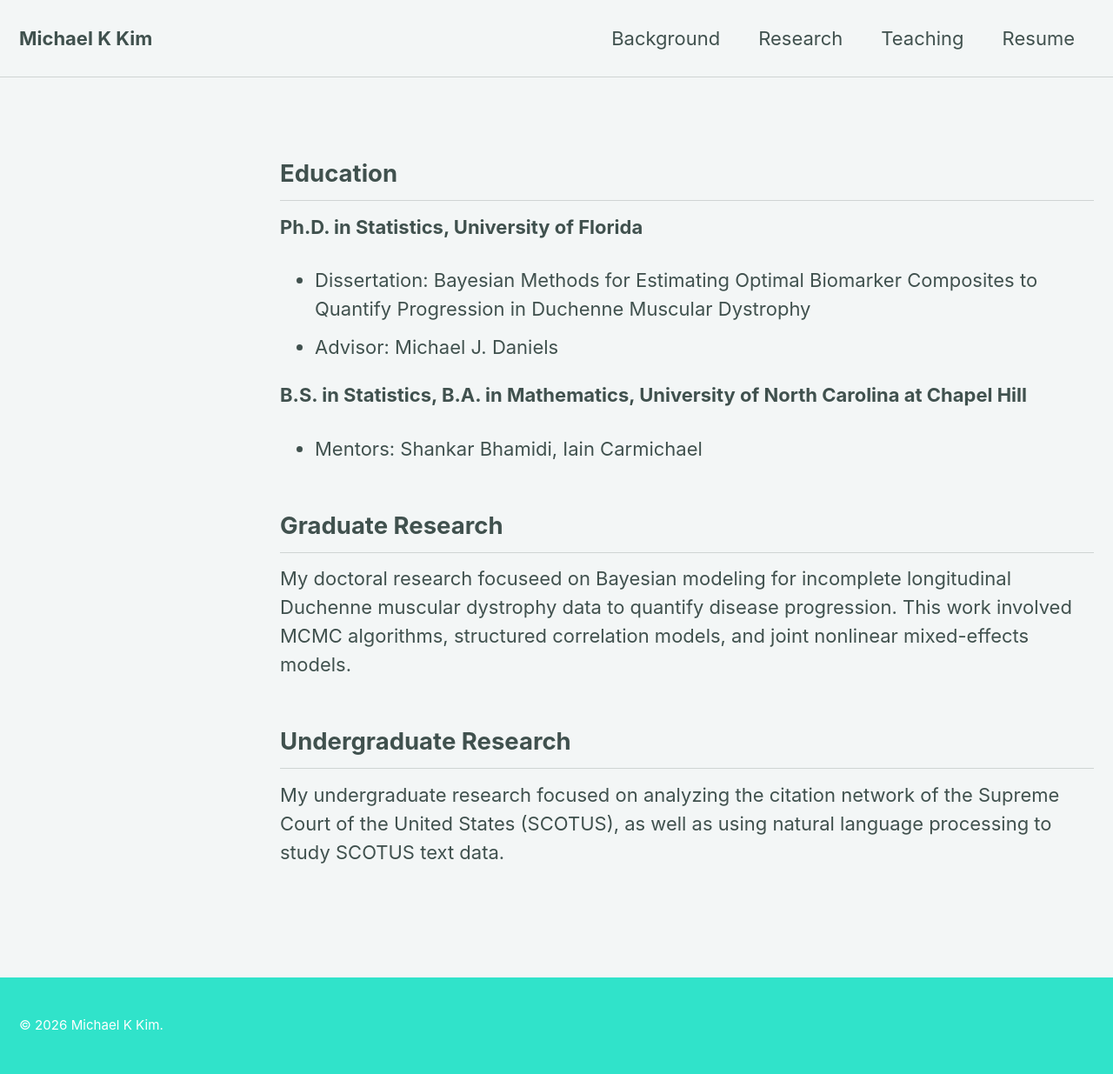
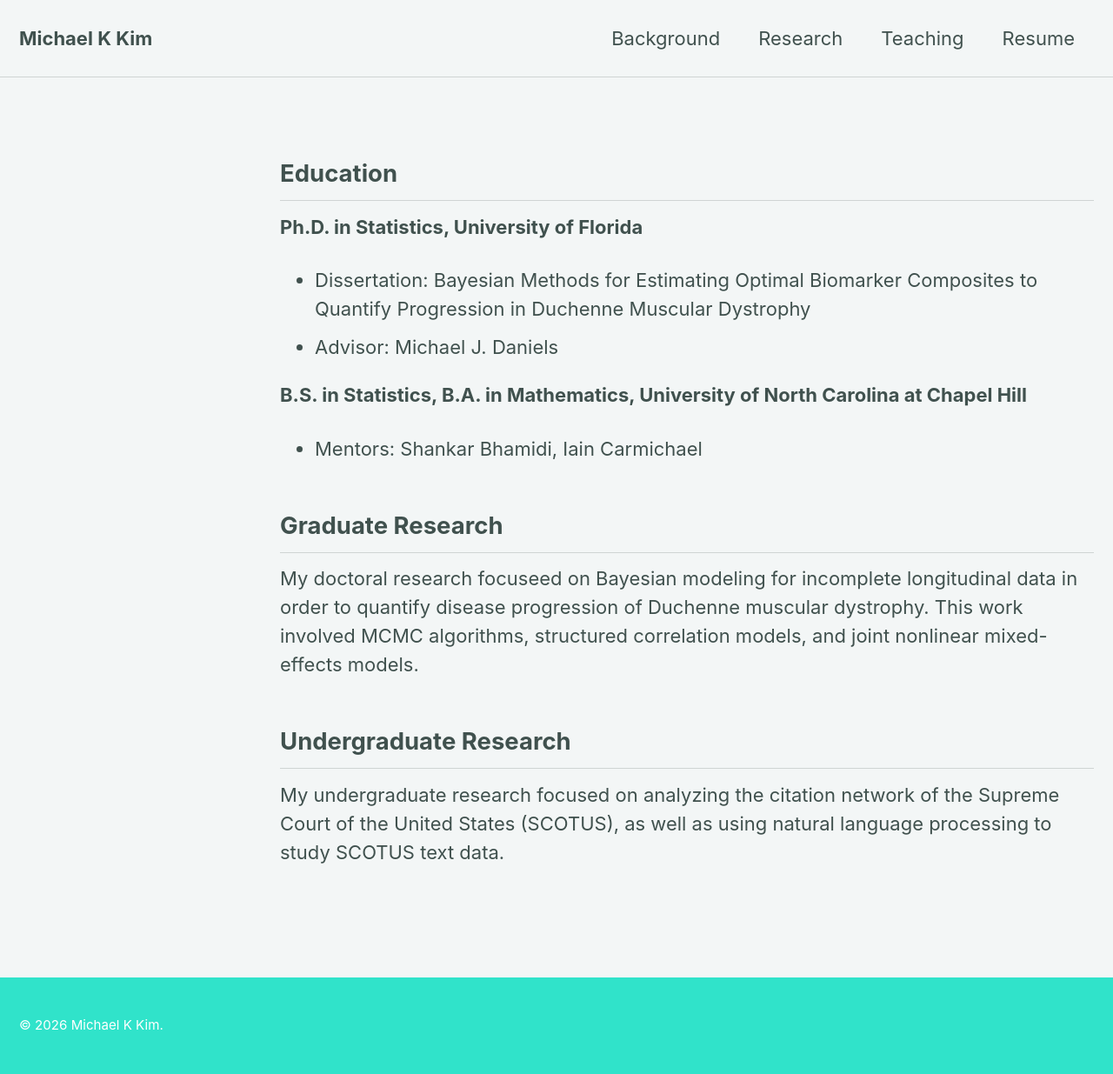
Before and after one commit to michaelkkim/michaelkkim.github.io, a Jekyll site: the page built from _pages/about.md, in a window 1280 px wide. Shown: the whole page at 87% size. Built offline with Jekyll 4.4.1, drawn with Linux system fonts in a browser that asks for light colours; cached includes are drawn as plain includes; nearby versions of some CDN libraries.

Commit message:
Update about.md

```diff
--- a/_pages/about.md
+++ b/_pages/about.md
@@ -16,7 +16,7 @@ classes: wide
 - Mentors: Shankar Bhamidi, Iain Carmichael
 
 ## Graduate Research
-My doctoral research focuseed on Bayesian modeling for incomplete longitudinal Duchenne muscular dystrophy data to quantify disease progression. This work involved MCMC algorithms, structured correlation models, and joint nonlinear mixed-effects models.
+My doctoral research focuseed on Bayesian modeling for incomplete longitudinal data in order to quantify disease progression of Duchenne muscular dystrophy. This work involved MCMC algorithms, structured correlation models, and joint nonlinear mixed-effects models.
 
 ## Undergraduate Research
 My undergraduate research focused on analyzing the citation network of the Supreme Court of the United States (SCOTUS), as well as using natural language processing to study SCOTUS text data.
```
